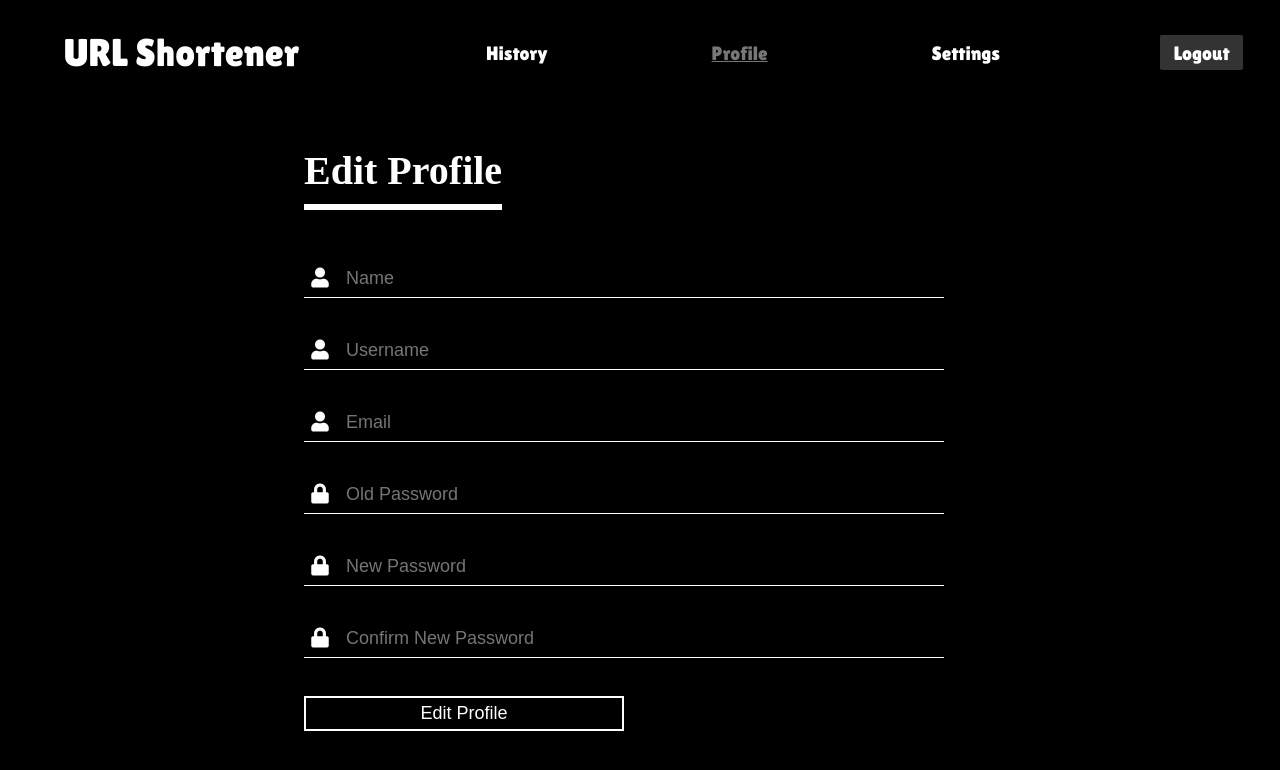
After one commit to JapneetRajput/UrlShortener, a Flask app: page /beforeEditProfile in a window 1280 px wide. The commit adds this page. Shown: the top 770 px of the page. Run offline with Flask 2, Linux system fonts and the light colour scheme; parts of the project's set-up code (start-up, migrations or seed data) failed here and were passed over; some libraries are stand-ins or nearby versions.

Commit message:
Profile Implemented

```diff
--- a/app.py
+++ b/app.py
@@ -1,17 +1,10 @@
 from flask import Flask, render_template,request,session,redirect,url_for,g
 from pyshorteners import *
-# from flaskext.mysqldb import MySQL
 import mysql.connector
-# from flask.ext.mysqldb import MySQL
 
 shortener = Shortener()
 
 app = Flask(__name__)
-# app.config['MYSQL_HOST'] = 'japneet-python-db.mysql.database.azure.com'
-# app.config['MYSQL_USER'] = '1FcvJ1A4lW'
-# app.config['MYSQL_PASSWORD'] = 'Commando@007'
-# app.config['MYSQL_DB'] = '1FcvJ1A4lW'
-# mysql = MySQL(app)
 
 app.secret_key="japneet"
 
@@ -26,9 +19,9 @@ def beforeLogin():
 @app.route('/login',methods=['POST','GET'])
 def login():
     mydb=mysql.connector.connect(
-        host="japneet-python-db.mysql.database.azure.com",
-        user="japneet@japneet-python-db",
-        password="Commando@",
+        host="localhost",
+        user="root",
+        password="",
         database="username"
     )
     mycursor = mydb.cursor()
@@ -39,18 +32,24 @@ def login():
         email = signup['email']
         passw = signup['pass']
         rpassw = signup['repass']
+        # mycursor.execute("select * from users where Username='"+username+"'")
+        # count=mycursor.rowcount
+        # if count ==1:
+        #     return "A user already exists with this username."
+        # else:
         mycursor.execute("insert into users values(%s,%s,%s,%s,%s)",(name,username,email,passw,rpassw))
         mydb.commit()
-        mycursor.close()
         return render_template('urlShortener.html')
-
+    else:
+        return render_template('urlShortener.html')
+    mycursor.close()
 
 @app.route('/urlShortener',methods=['POST','GET'])
 def urlShortener():
     mydb=mysql.connector.connect(
-        host="japneet-python-db.mysql.database.azure.com",
-        user="japneet@japneet-python-db",
-        password="Commando@",
+        host="localhost",
+        user="root",
+        password="",
         database="username"
     )
     mycursor = mydb.cursor()
@@ -65,36 +64,19 @@ def urlShortener():
         count=mycursor.rowcount
         if count ==1:
             return render_template('url.html')
-        elif count>1:
-            return "More than one user"
         else:
-            return "You are not a member please <a href='/register.html'>register</a>"
+            return "You are not a member please <a href='/beforeRegister'>register</a>"
     else:
         return render_template('url.html')
     mydb.commit()
     mycursor.close()
 
-@app.route('/history')
-def history():
-    mydb=mysql.connector.connect(
-        host="japneet-python-db.mysql.database.azure.com",
-        user="japneet@japneet-python-db",
-        password="Commando@",
-        database="username"
-    )
-    mycursor = mydb.cursor()
-    mycursor.execute("select * from link")
-    r=mycursor.fetchall()
-    username = session['username']
-    len1 = len(r)
-    return render_template('history.html',r=r,len1=len1,username=username)
-
 @app.route('/url',methods=['POST','GET'])
 def url():
     mydb=mysql.connector.connect(
-        host="japneet-python-db.mysql.database.azure.com",
-        user="japneet@japneet-python-db",
-        password="Commando@",
+        host="localhost",
+        user="root",
+        password="",
         database="username"
     )
     mycursor = mydb.cursor()
@@ -112,9 +94,78 @@ def url():
         mycursor.close()
         return render_template('urlResult.html',result=result)
 
+@app.route('/history')
+def history():
+    mydb=mysql.connector.connect(
+        host="localhost",
+        user="root",
+        password="",
+        database="username"
+    )
+    mycursor = mydb.cursor()
+    mycursor.execute("select * from link")
+    r=mycursor.fetchall()
+    username = session['username']
+    len1 = len(r)
+    return render_template('history.html',r=r,len1=len1,username=username)
+
+@app.route('/beforeEditProfile')
+def beforeEditProfile():
+    return render_template('editProfile.html')
+
+@app.route('/profile')
+def profile():
+    mydb=mysql.connector.connect(
+        host="localhost",
+        user="root",
+        password="",
+        database="username"
+    )
+    mycursor = mydb.cursor()
+    username = session['username']
+    mycursor.execute("select * from users where Username='"+username+"'")
+    r=mycursor.fetchone()
+    mydb.commit()
+    mycursor.close()
+    return render_template('profile.html',r=r,username=username)
+
+@app.route('/editProfile',methods=['POST','GET'])
+def editProfile():
+    mydb=mysql.connector.connect(
+        host="localhost",
+        user="root",
+        password="",
+        database="username"
+    )
+    mycursor = mydb.cursor()
+    usernamee = session['username']
+    mycursor.execute("select * from users where Username='"+usernamee+"'")
+    r=mycursor.fetchone()
+    if request.method=='POST':
+        signup=request.form
+        name = signup['name']
+        username = signup['username']
+        email = signup['email']
+        oldPassw = signup['oldPass']
+        newPassw = signup['newPass']
+        rpassw = signup['repass']
+        if oldPassw==newPassw:
+            if oldPassw == r[3]:
+                mycursor.execute("UPDATE `users` SET `Name`=%s,`Username`=%s,`Email`=%s,`Password`=%s,`ConfirmPassword`=%s WHERE Username=%s",(name,username,email,newPassw,rpassw,usernamee))
+                mydb.commit()
+                return render_template('profile.html',r=r,username=username)
+                session['username']=usernamee
+            else:
+                return "<h1>Old Password entered is incorrect.</h1>"
+        else:
+            return "<h1>Passwords don't match.</h1>"
+    return render_template('profile.html',r=r,username=username)
+
+
 @app.route('/logout')
 def logout():
-    return "Logged out successfully"
+    return redirect(url_for('.index'))
+
 if __name__ == "__main__":
     from waitress import serve
-    serve(app, host="https://japneeturlshortener.herokuapp.com/", port=8080)
+    serve(app, host="127.0.0.1", port=5000)
--- a/static/style.css
+++ b/static/style.css
@@ -1,28 +1,104 @@
-@import "https://use.fontawesome.com/releases/v5.5.0/css/all.css";
-body{
+ @import "https://use.fontawesome.com/releases/v5.5.0/css/all.css";
+@import url('https://fonts.googleapis.com/css2?family=Lilita+One&display=swap');
+*{
+  box-sizing: border-box;
+  margin: 0;
+  padding: 0;
+  background-color: black;
+}
+h1{
+  color: white;
+}
+li,a,button{
+  font-family: 'Lilita one',cursive;
+  font-weight: 500;
+  font-size: 110%;
+  color: white;
+  text-decoration: none;
+}
+header{
+  background-color: black;
+  display: flex;
+  justify-content: flex-start;
+  align-items: center;
+  padding: 30px 5%;
+}
+#activee a{
+  color: #777;
+  text-decoration: underline;
+}
+.logo{
+  cursor: pointer;
+  margin-right: auto;
+  font-size: 220%;
+}
+.logo:hover{
+  text-decoration: underline;
+  color: #aaa;
+  opacity: 0.5;
+}
+
+.nav_links{
+  list-style: none;
+}
+
+.nav_links li{
+  display: inline-block;
+  padding: 0px 80px;
+}
+
+.nav_links li a{
+  transition: all 0.3s ease 0s;
+}
+
+.nav_links li a:hover,.active{
+  color: #777;
+  text-decoration: underline;
+}
+.nav_links li .active:hover{
+  color: #777;
+  text-decoration: none;
+}
+
+.button{
+  margin-left: 80px;
+  padding: 5% 10%;
+  background-color: #333;
+  border: none;
+  border-radius: 4%;
+  cursor: pointer;
+  transition: all 0.3s ease 0s;
+}
+
+.button:hover{
+  background-color: #666;
+  color: black;
+}
+/* body{
   margin: 0;
   padding: 0;
   font-family: sans-serif;
   background-color: black;
   background-size: cover;
-}
+}*/
 .login-box{
   width: 100vh;
   position: absolute;
-  top: 50%;
+  top: 55%;
   left: 55%;
   transform: translate(-50%,-50%);
   color: white;
 }
 .login-box h1{
-  float: left;
+  float:left;
+  text-align: center;
   font-size: 40px;
   border-bottom: 6px solid #FFFFFF;
   margin-bottom: 50px;
   padding: 10px 0;
 }
 .textbox{
-  width: 100%;
+  width: 80%;
   overflow: hidden;
   font-size: 20px;
   padding: 8px 0;
@@ -30,7 +106,7 @@ body{
   border-bottom: 1px solid #FFFFFF;
 }
 .textbox i{
-  width: 26px;
+  width: 5%;
   float: left;
   text-align: center;
 }
@@ -40,12 +116,12 @@ body{
   background: none;
   color: white;
   font-size: 18px;
-  width: 80%;
+  width: 50%;
   float: left;
   margin: 0 10px;
 }
 .btn{
-  width: 100%;
+  width: 40%;
   background: none;
   border: 2px solid #FFFFFF;
   color: white;
--- /dev/null
+++ b/templates/editProfile.html
@@ -0,0 +1,115 @@
+<!DOCTYPE html>
+<html lang="en" dir="ltr">
+  <link rel='icon' href='{{url_for('static',filename='tabIcon.png')}}'/>
+  <head>
+    <meta charset="utf-8">
+    <title></title>
+    <link rel="stylesheet" href="{{url_for('static', filename='style.css')}}">
+    <style>
+      body{
+          margin: 0px;
+          padding: 0px;
+          background-color: black;
+          color: white;
+      }
+      .mid{
+          display: block;
+          width: 60%;
+          margin: 2% auto;
+      }
+      .navbar{
+          display: block;
+      }
+      .navbar li{
+          display: inline-block;
+          font-size: 20px;
+          padding: 5%;
+      }
+      .navbar li a{
+          color: #FFF;
+          text-decoration: none;
+      }
+      .navbar li a:hover{
+        color: #777;
+        border-bottom: 2px solid #777;
+      }
+      .mid .navbar .active {
+        border-bottom: 2px solid #777;
+        color: #777;
+      }
+      .mid .navbar .active:hover {
+        border-bottom: 2px solid #777;
+        color: #555;
+      }
+      h1{
+        display:inline;
+      }
+      .Details{
+        position:absolute;
+        left:25%;
+        top: 25%;
+      }
+    </style>
+    <script type="text/javascript">
+        function extractData(){
+            var strr=document.getElementById('Name').value;
+        }
+    </script>
+  </head>
+  <body>
+    <header>
+      <h1 class="logo"><a href="/urlShortener">URL Shortener</a></h1>
+        <nav>
+          <ul class="nav_links">
+            <li><a href="/history">History</a></li>
+            <li><a href="/profile" class="active">Profile</a></li>
+            <li><a href="#">Settings</a></li>
+          </ul>
+        </nav>
+        <a class="cta" href="/logout"><button class="button">Logout</button></a>
+    </header>
+    <form class="login-box"  action="/editProfile" method="post">
+      <h1>Edit Profile</h1>
+      <div class="textbox">
+        <i class="fas fa-user"></i>
+        <input type="text" placeholder="Name" name="name">
+      </div>
+      <br>
+      <div class="textbox">
+        <i class="fas fa-user"></i>
+        <input type="text" placeholder="Username" name="username">
+      </div>
+      <br>
+
+      <div class="textbox">
+        <i class="fas fa-user"></i>
+        <input type="text" placeholder="Email" name="email">
+      </div>
+      <br>
+
+      <div class="textbox">
+        <i class="fas fa-lock"></i>
+        <input type="password" placeholder="Old Password" name="oldPass">
+      </div>
+      <br>
+
+      <div class="textbox">
+        <i class="fas fa-lock"></i>
+        <input type="password" placeholder="New Password" name="newPass">
+      </div>
+      <br>
+
+      <div class="textbox">
+        <i class="fas fa-lock"></i>
+        <input type="password" placeholder="Confirm New Password" name="repass">
+      </div>
+      <br>
+
+      <input type="submit" class="btn" value="Edit Profile">
+      <br>
+
+      <!-- <h3>Already registered? <a href="/">Login now</a></h3> -->
+      <!-- <button onclick="window.location = 'http://localhost:5000/login'">Login now</button> -->
+    </form>
+  </body>
+</html>
--- a/templates/login.html
+++ b/templates/login.html
@@ -7,7 +7,7 @@
     <link rel="stylesheet" href="{{url_for('static', filename='style.css')}}">
   </head>
   <body>
-<form class="login-box"  action="https://japneeturlshortener.herokuapp.com/login" method="post">
+<form class="login-box"  action="/login" method="post">
   <h1>Register Page</h1>
   <div class="textbox">
     <i class="fas fa-user"></i>
--- a/templates/urlShortener.html
+++ b/templates/urlShortener.html
@@ -7,7 +7,7 @@
     <link rel="stylesheet" href="{{url_for('static', filename='style.css')}}">
   </head>
   <body>
-<form class="login-box"  action="https://japneeturlshortener.herokuapp.com/urlShortener" method="post">
+<form class="login-box"  action="/urlShortener" method="post">
   <h1>Login Page</h1>
   <div class="textbox">
     <i class="fas fa-user"></i>
```
Also changed, not shown: templates/history.html (+23 -10 lines), templates/profile.html (added, +72 -0 lines), templates/url.html (+10 -10 lines), templates/urlResult.html (+16 -11 lines).
